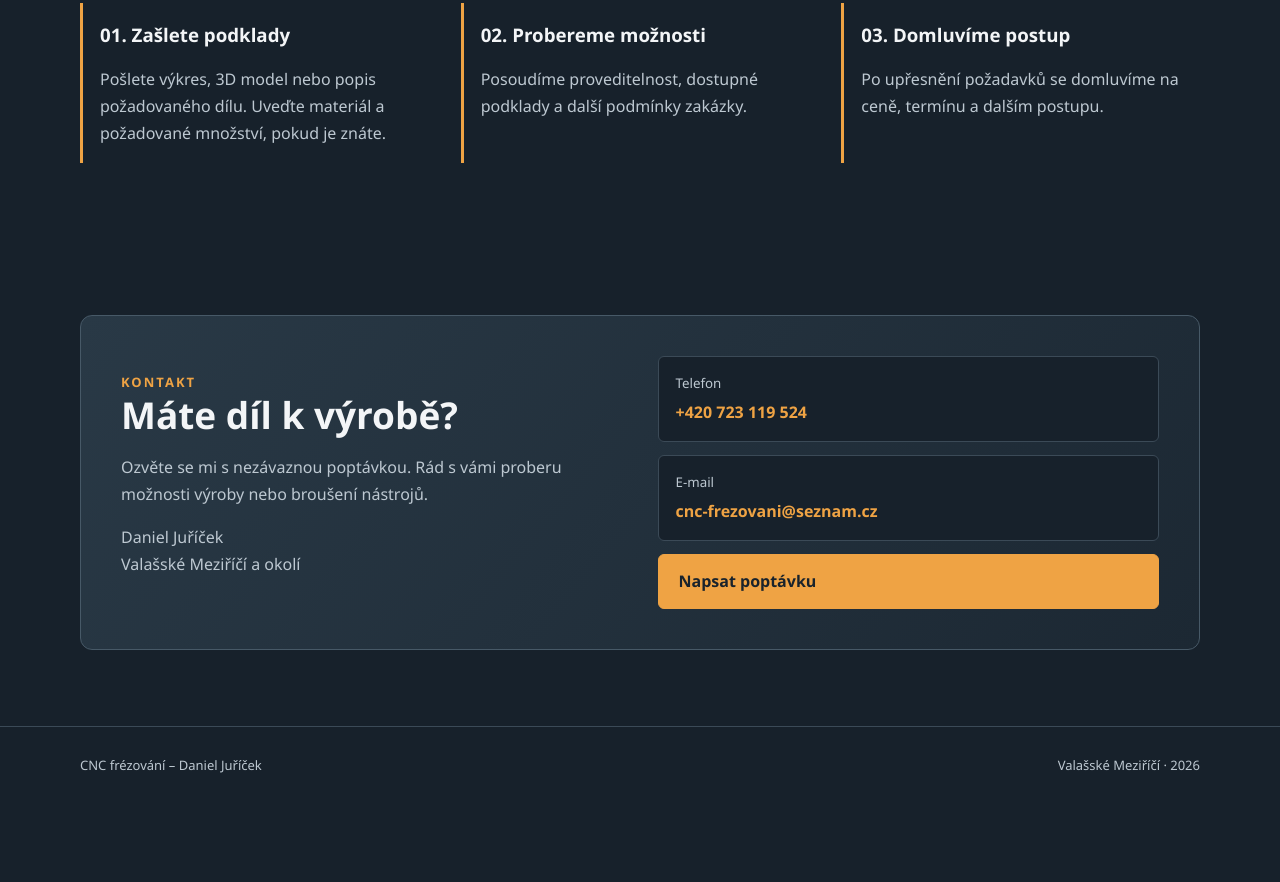
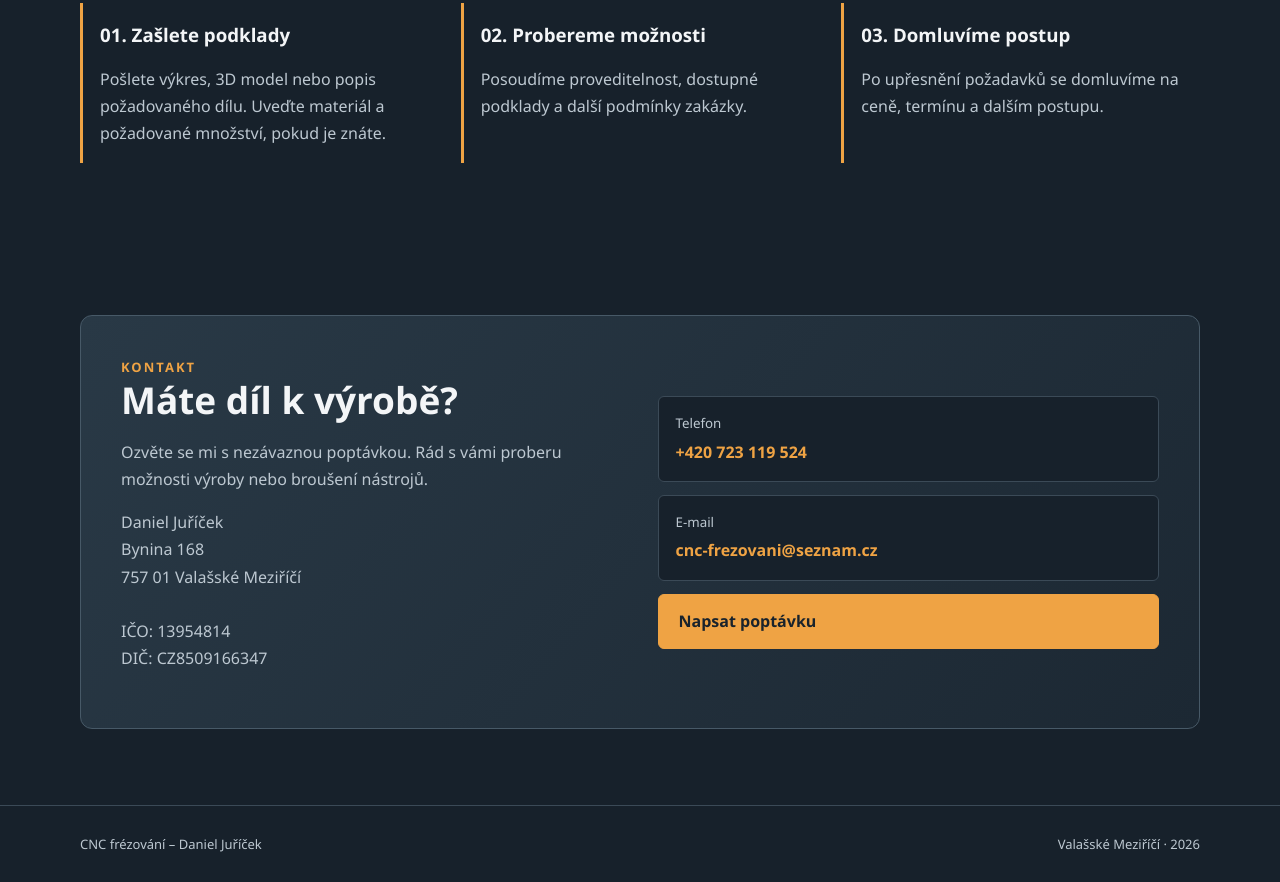
Before and after one commit to cnc-frezovani/cnc-frezovani, a plain HTML site: page index.html in a window 1280 px wide. Shown: the part 2273-3155 px from the top of the page. Before the commit the page ends 3076 px from the top, so only its background shows below. Drawn offline with Linux system fonts and the light colour scheme.

```diff
--- a/index.html
+++ b/index.html
@@ -608,7 +608,13 @@
               Rád s vámi proberu možnosti výroby nebo broušení
               nástrojů.
             </p>
-            <p>Daniel Juříček<br>Valašské Meziříčí a okolí</p>
+             <p>
+  Daniel Juříček<br>
+  Bynina 168<br>
+  757 01 Valašské Meziříčí<br>
+<br>
+  IČO: 13954814<br>
+  DIČ: CZ8509166347</p>
           </div>
 
           <div class="contact-links">
```
